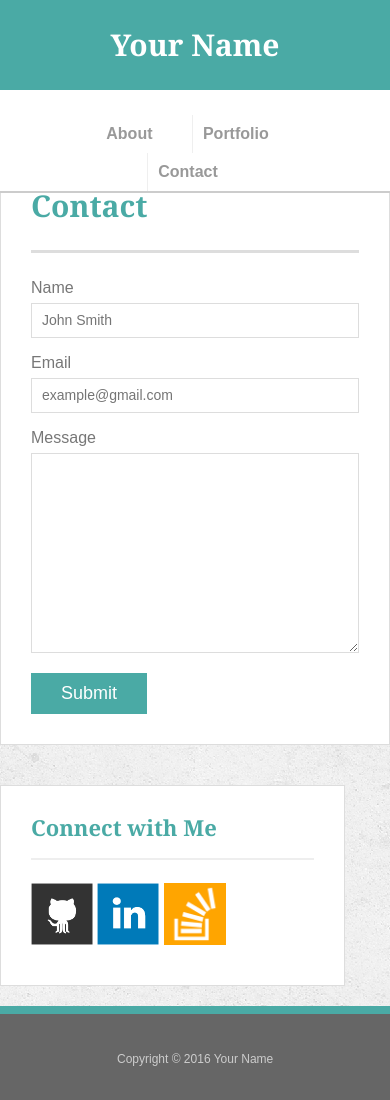
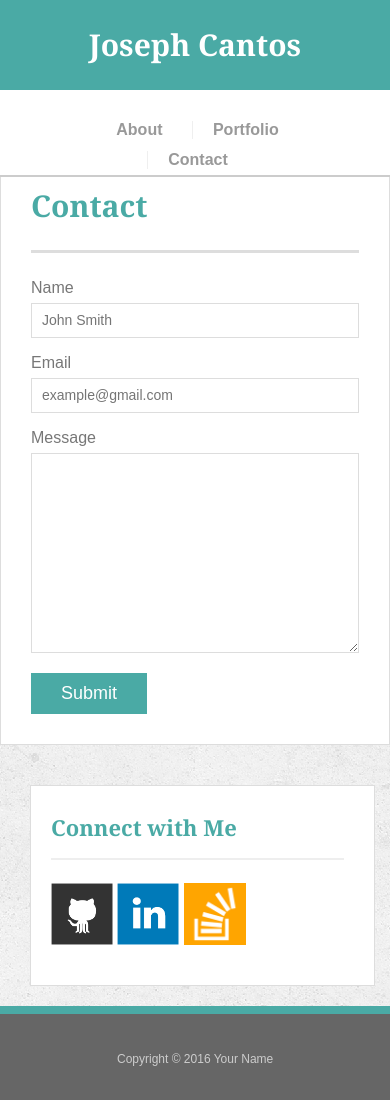
Before and after one commit to Cants820/Responsive-Portfolio, a plain HTML site: page contact.html in a window 390 px wide. Drawn offline with Linux system fonts and the light colour scheme.

Commit message:
finished homework files

```diff
--- a/assets/css/style.css
+++ b/assets/css/style.css
@@ -355,13 +355,18 @@ body {
 
   /*make nav bar align and center*/
   nav a{
-    padding: 10px;
+    padding-left:20px;
     margin-right: 10px;
     font-weight: bold;
   }
   /*sections */
   .main-section {
     margin-top: 5%;
+  }
+
+  .sidebar {
+    padding-left: 20px;
+    margin-left: 30px;
 
   }
   /*footer*/
--- a/contact.html
+++ b/contact.html
@@ -3,7 +3,7 @@
 
 <head>
   <meta charset="UTF-8">
-  <title>Contact | Your Name</title>
+  <title>Contact | Joseph Cantos</title>
   <link rel="stylesheet" type="text/css" href="assets/css/reset.css">
   <link rel="stylesheet" type="text/css" href="assets/css/style.css">
 </head>
@@ -12,7 +12,7 @@
 
   <header id="masthead">
     <div class="container">
-      <a href="index.html" id="logo">Your Name</a>
+      <a href="index.html" id="logo">Joseph Cantos</a>
       <nav>
         <a href="index.html">About</a>
         <a href="portfolio.html">Portfolio</a>
```
Also changed, not shown: index.html (+1 -1 lines), portfolio.html (+2 -2 lines).
